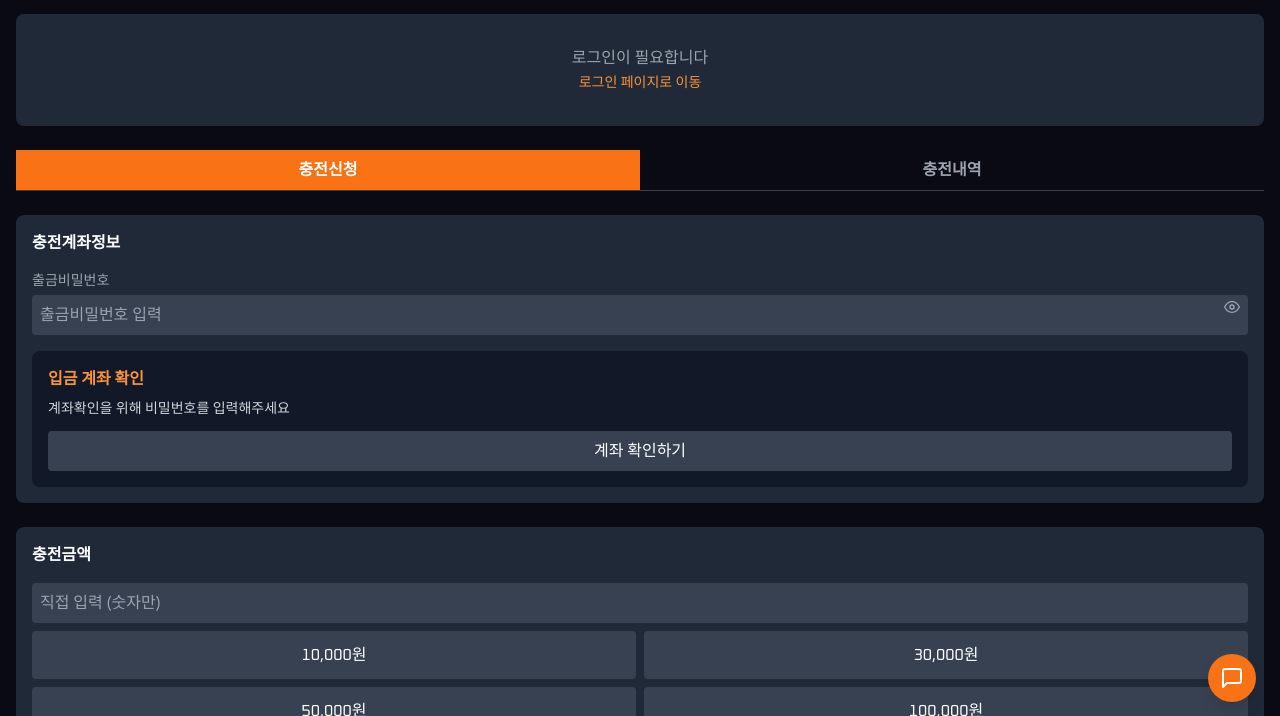
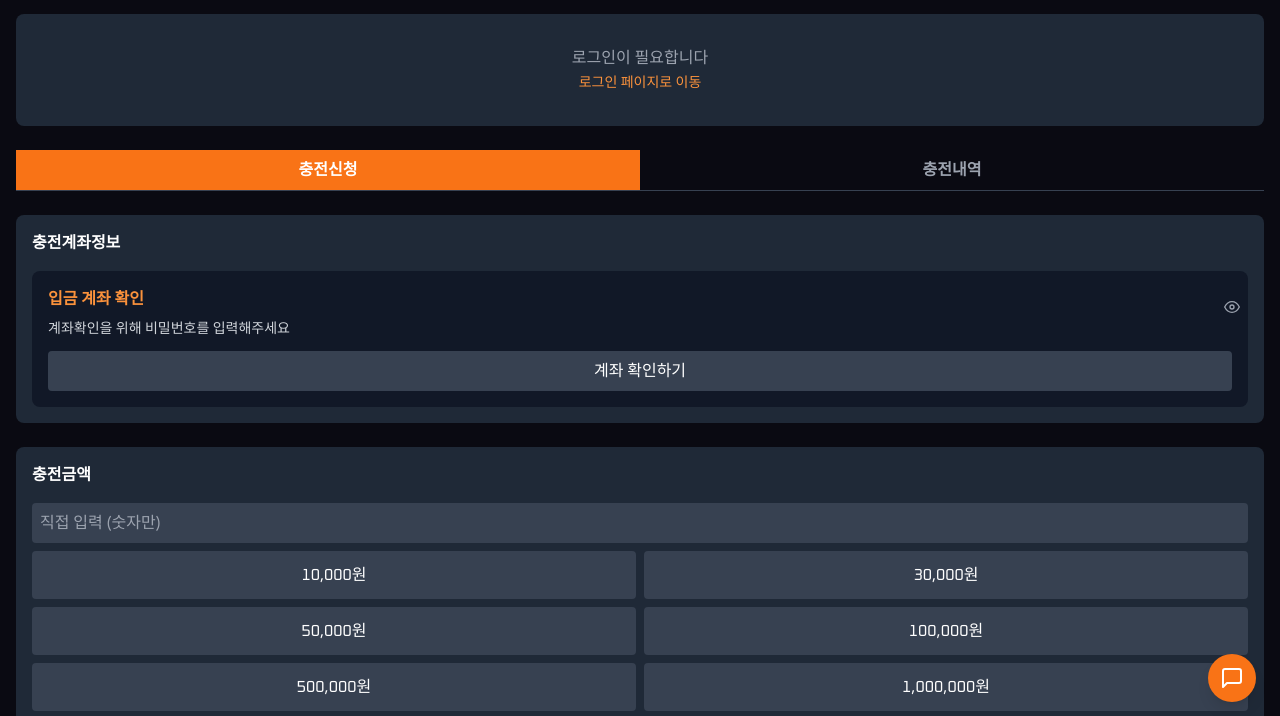
Before and after one commit to parkgy448/betcloud, a plain HTML site: page deposit.html in a window 1280 px wide. Shown: the part 74-790 px from the top of the page. Drawn offline with nearby package versions, Linux system fonts and the light colour scheme; no server answers.

Commit message:
Add files via upload

```diff
--- a/deposit.html
+++ b/deposit.html
@@ -48,8 +48,6 @@
                 <h3 class="font-bold mb-4">충전계좌정보</h3>
                 <div class="space-y-4">
                     <div class="relative">
-                        <label class="block text-sm text-gray-400 mb-1">출금비밀번호</label>
-                        <input type="password" id="withdrawPassword" class="w-full bg-gray-700 rounded p-2 pr-10" placeholder="출금비밀번호 입력">
                         <button onclick="togglePassword('withdrawPassword', 'withdrawEyeIcon')" class="absolute right-2 top-7 text-gray-400 hover:text-white">
                             <i data-feather="eye" id="withdrawEyeIcon" class="w-4 h-4"></i>
                         </button>
```
